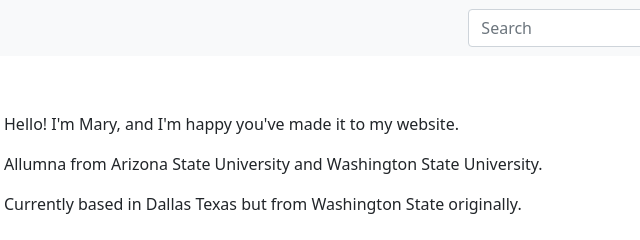
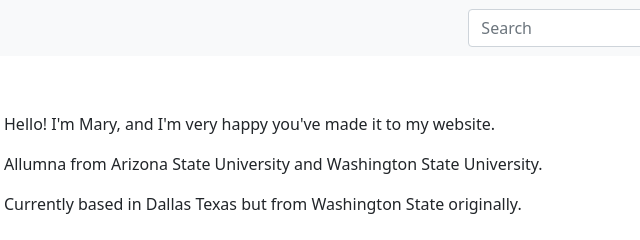
Before and after one commit to marybartlow/personal-site, a plain HTML site: page index.html in a window 1280 px wide. Shown: the top 240 px of the page, 458-1098 px from the left. Drawn offline with nearby package versions, Linux system fonts and the light colour scheme.

Commit message:
my second commit

```diff
--- a/index.html
+++ b/index.html
@@ -58,7 +58,7 @@
             </div>
             <div class="col-sm-8 .offset-sm-8 col-md-6 .offset-md-6 col-lg-8 .offset-lg-8">
 
-                <p>Hello! I'm Mary, and I'm happy you've made it to my website.</p>
+                <p>Hello! I'm Mary, and I'm very happy you've made it to my website.</p>
                 <p>Allumna from Arizona State University and Washington State University.</p>
                 <p>Currently based in Dallas Texas but from Washington State originally.</p>
             </div>
```
